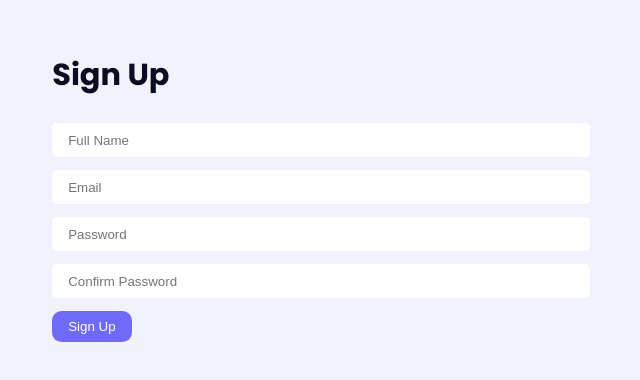
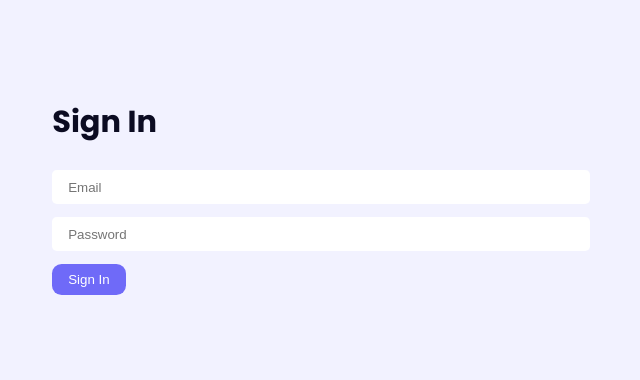
Before and after one commit to apni-coding/blog-app-client, a React (Create React App) app: page / in a window 1280 px wide. Shown: the part 200-580 px from the top of the page, without its empty margins (319-959 px from the left). Built offline with nearby package versions, Linux system fonts and the light colour scheme.

Commit message:
sign in page design

```diff
--- a/src/App.js
+++ b/src/App.js
@@ -1,10 +1,12 @@
 import './App.css';
+import Signin from './components/signin/Signin';
 import Signup from './components/signup/Signup';
 
 function App() {
   return (
     <>
-   <Signup/>
+   {/* <Signup/> */}
+   <Signin />
     </>
   );
 }
--- /dev/null
+++ b/src/components/signin/Signin.js
@@ -0,0 +1,48 @@
+import React, { useState } from 'react'
+
+function Signin() {
+    const [userData, setUserData]  = useState({
+        email: '',
+        password: ''
+    });
+
+    const changeInputHandle = (e)=>{
+        setUserData(prevState =>{
+         return {...prevState, [e.target.name]: e.target.value}
+        })
+     }
+
+     const handleSubmitButton = (e)=>{
+         e.preventDefault();
+        console.log(userData)
+     }
+  return (
+    <>
+      <section className="login">
+        <div className="container">
+            <h2>Sign In</h2>
+            <form action="" className='form login_form' onSubmit={handleSubmitButton}>
+                <input
+                type="email"
+                placeholder='Email'
+                name='email'
+                value={userData.email}
+                onChange={changeInputHandle}
+                />
+
+                <input
+                type="password"
+                placeholder='Password'
+                name='password'
+                value={userData.password}
+                onChange={changeInputHandle}
+                />
+                <button type="submit" className='btn primary'>Sign In</button>
+            </form>
+        </div>
+      </section>
+    </>
+  )
+}
+
+export default Signin
```
